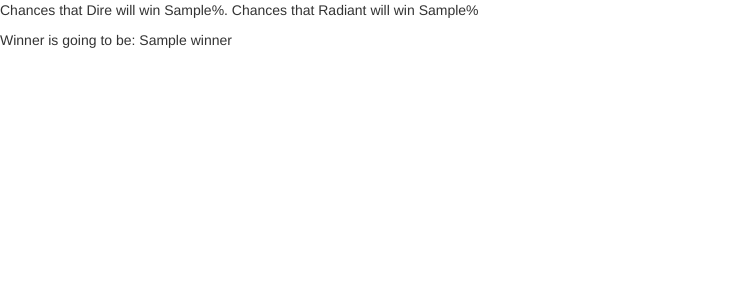
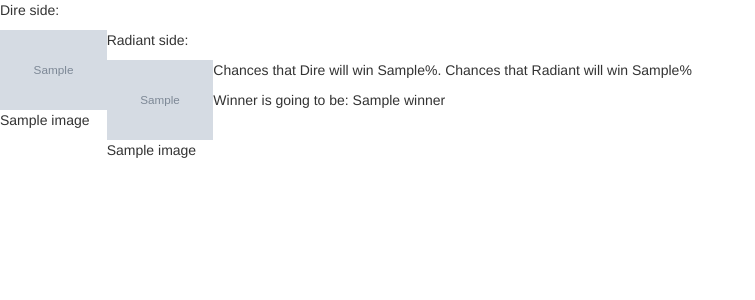
Before and after one commit to wakr/DOTA2Predictor, a Flask app: template src/templates/results.html in a window 1280 px wide. Shown: the top 300 px of the page, without its empty margins (0-755 px from the left). Run offline with Flask 2, Linux system fonts and the light colour scheme; the template is opened without the code that fills it: most values are stand-ins (such as "Sample title", 1, 10 or a date in 2020); grey boxes marked "Sample" are stand-in pictures; parts of the project's set-up code (start-up, migrations or seed data) failed here and were passed over; some libraries are stand-ins or nearby versions.

Commit message:
add scheduler

```diff
--- a/src/server.py
+++ b/src/server.py
@@ -3,6 +3,7 @@ import os
 import dota2api
 import json
 import _thread
+import threading
 
 from flask import Flask, render_template, request, redirect, url_for, session
 from flask_bootstrap import Bootstrap
@@ -70,14 +71,29 @@ def resultView():
         predict_vector = parseInputToFeatures(picks, heroes)
         prediction = [round(p, ndigits=2) for p in predictor.predict(predict_vector, True)[0]]
         winner = "Radiant" if predictor.predict(predict_vector)[0] else "Dire"
-        return render_template('results.html', dire_pred=prediction[0] * 100, radiant_pred=prediction[1] * 100, winner=winner)
+        selected = [heroes[ID-1] for ID in picks]
+        return render_template('results.html',
+                               selected=selected,
+                               dire_pred=prediction[0] * 100,
+                               radiant_pred=prediction[1] * 100,
+                               winner=winner)
 
 
 ############################################################
+
+def start_mining():
+    if miningOnStartUp:
+        time_range = 60 * 10
+        t = threading.Timer(time_range, start_mining)
+        t.daemon = True
+        t.start()
+        _thread.start_new_thread(mine, ())
+    else:
+        pass
 
 if __name__ == '__main__':
     port = int(os.environ.get("PORT", 5000))
     print("Using port: " + str(port))
     initialize_app()
-    _thread.start_new_thread(mine, ()) if miningOnStartUp else None
+    start_mining()
     app.run(host='0.0.0.0', port=port)
--- a/src/templates/results.html
+++ b/src/templates/results.html
@@ -3,6 +3,31 @@
 
 
 {% block content %}
+    <div class="picks">
+        <div class="dire">
+            <p>Dire side:</p>
+            {% for image in selected[:5] %}
+            <div class="col-md-1"
+                     style="margin-right:0px; margin-left:0px; display:inline-block; padding:0; cursor: pointer;">
+                    <img onclick="myFunction(this)" src="{{image['url_vertical_portrait']}}" id={{image['id']}}
+                         class="img-responsive" alt={{image['id']}}>
+                    <span>{{image['localized_name']}}</span>
+                </div>
+            {% endfor %}
+        </div>
+
+        <div class="radiant">
+        <p>Radiant side:</p>
+        {% for image in selected[5:] %}
+        <div class="col-md-1"
+                 style="margin-right:0px; margin-left:0px; display:inline-block; padding:0; cursor: pointer;">
+                <img onclick="myFunction(this)" src="{{image['url_vertical_portrait']}}" id={{image['id']}}
+                     class="img-responsive" alt={{image['id']}}>
+                <span>{{image['localized_name']}}</span>
+            </div>
+        {% endfor %}
+        </div>
+    </div>
     <p>Chances that Dire will win {{dire_pred}}%. Chances that Radiant will win {{radiant_pred}}%</p>
     <p>Winner is going to be: {{winner}}</p>
 {% endblock %}
```
Also changed, not shown: src/machine_learning/match_learner.py (+11 -12 lines), timeline.md (+3 -2 lines).
